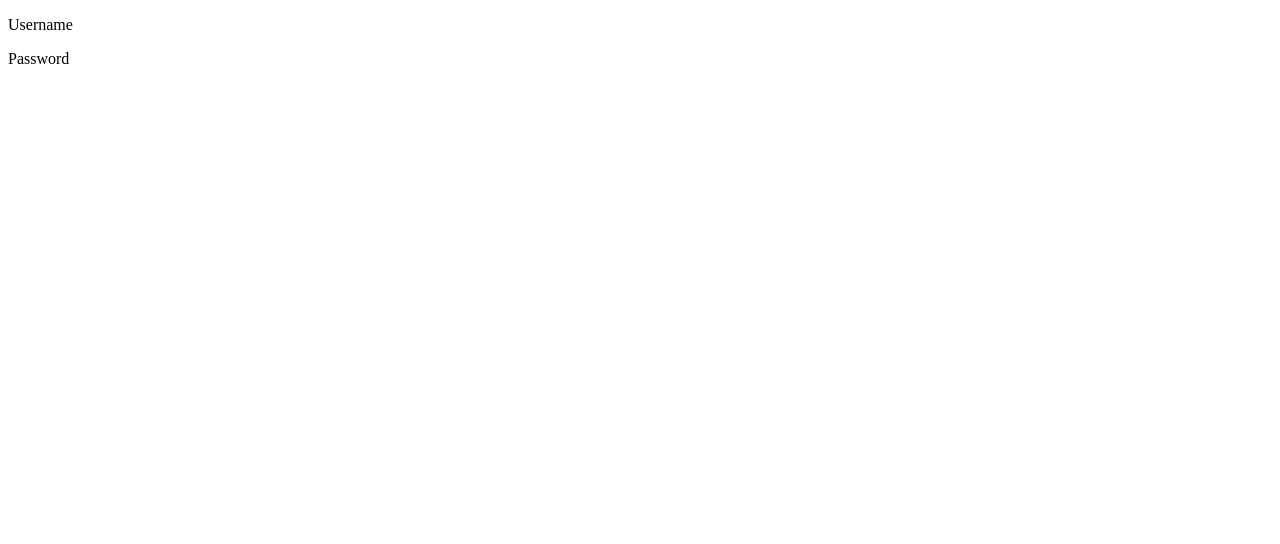
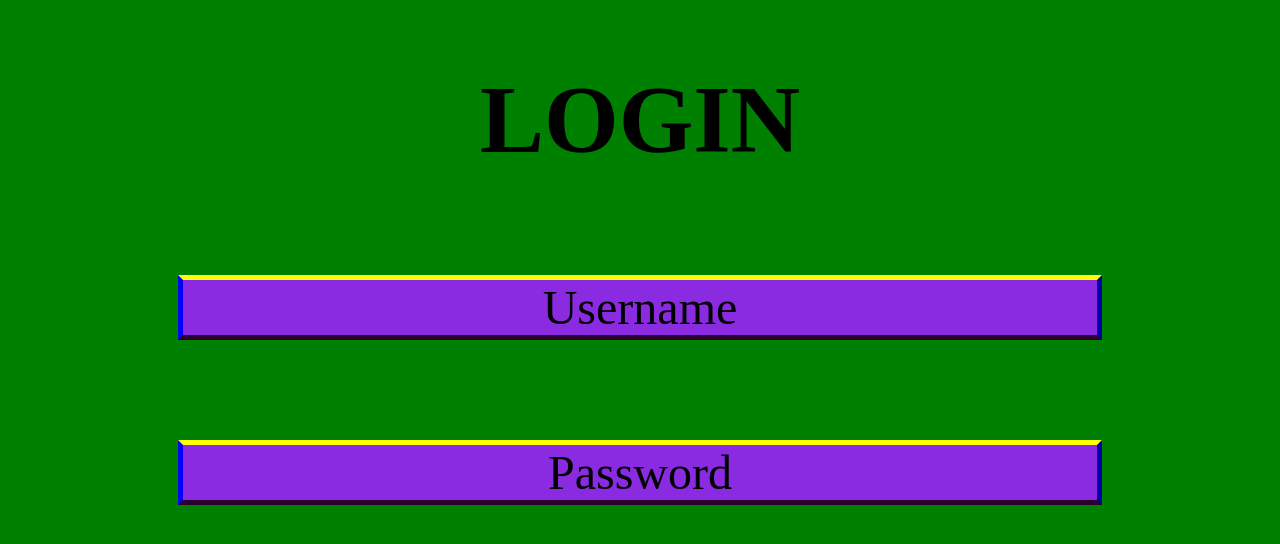
Before and after one commit to CHINATIGER22/login-page, a plain HTML site: page index.html in a window 1280 px wide. Drawn offline with Linux system fonts and the light colour scheme.

Commit message:
changes2

```diff
--- a/css/index.css
+++ b/css/index.css
@@ -1,4 +1,45 @@
-*body {
-    background-color: black;
-    font-size: 70%;
+body {
+    background-color: green;
+    font-size: 300%;
+    text-align: center;
 }
+
+h1 {
+    text-align: center;
+}
+
+container {
+    font: italic;
+    border-style: groove;
+    border-radius: 6%;
+    border-color: black;
+}
+
+container2 {
+    font: italic;
+    border-radius: 6%;
+    border-color: black;
+}
+
+p.container {
+    border-style: outset;
+    border-width: thick;
+    border-color:  yellow blue purple;
+    margin-top: 100px;
+    margin-bottom: 100px;
+    margin-right:170px;
+    margin-left: 170px;
+    background-color: blueviolet;
+}
+
+p.container2 {
+    border-style: outset;
+    border-width: thick;
+    border-color: yellow blue purple;
+    margin-top: 100px;
+    margin-bottom: 100px;
+    margin-right:170px;
+    margin-left: 170px;
+    background-color: blueviolet;
+
+}
--- a/index.html
+++ b/index.html
@@ -6,12 +6,14 @@
      <meta name="viewport" content="width-device-width, initial-scale-1">
   </head>
   <body>
-        <div class="container">
-          <p>Username</p>
-        </div>
 
-        <div class="container2">
-            <p>Password</p>
-        </div>
+    <h1>LOGIN</h1>
+    <div class="container">
+      <p class="container">Username</p>
+    </div>
+
+    <div class="container2">
+    <p class="container2">Password</p>
+    </div>
   </body>
 <HTML>
```
